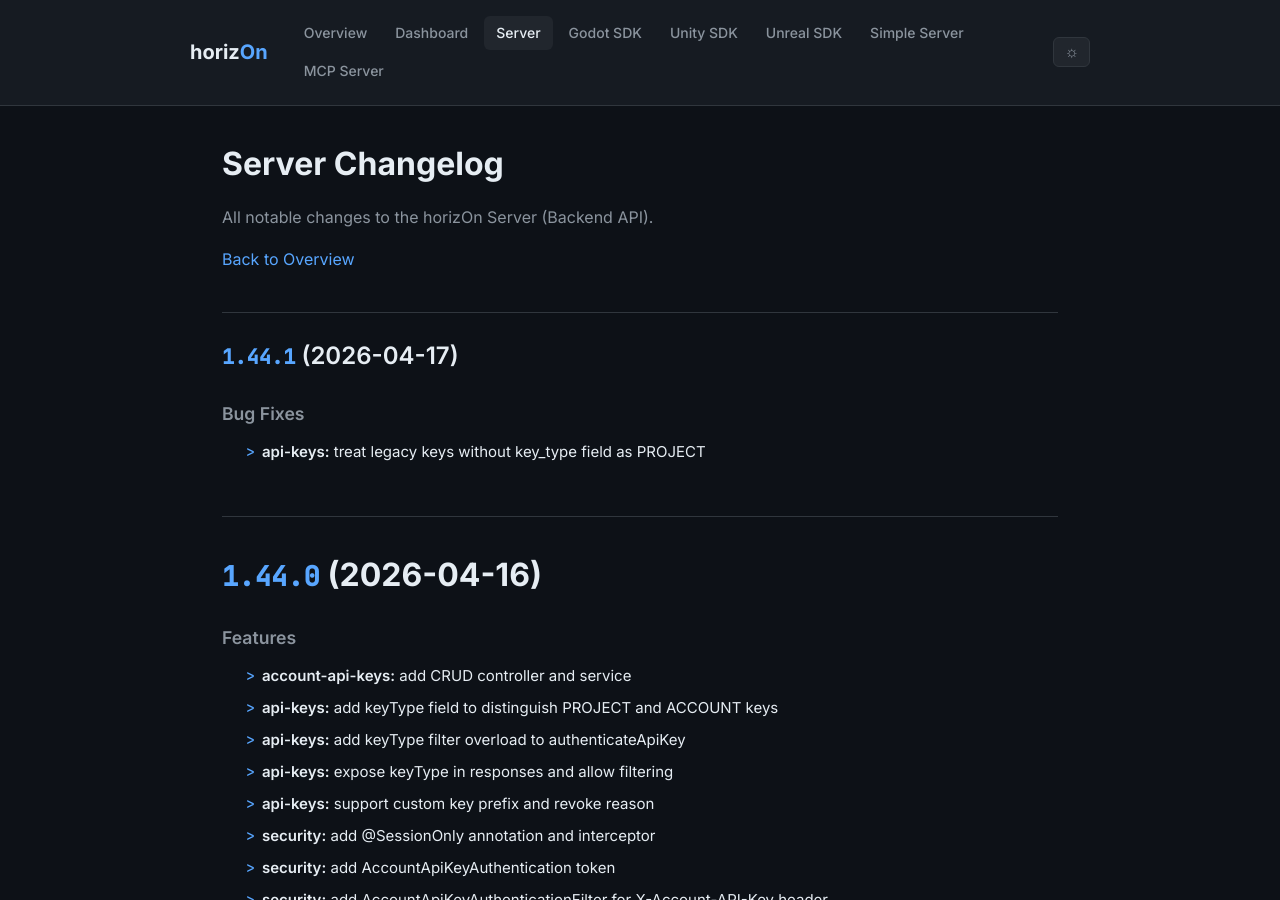
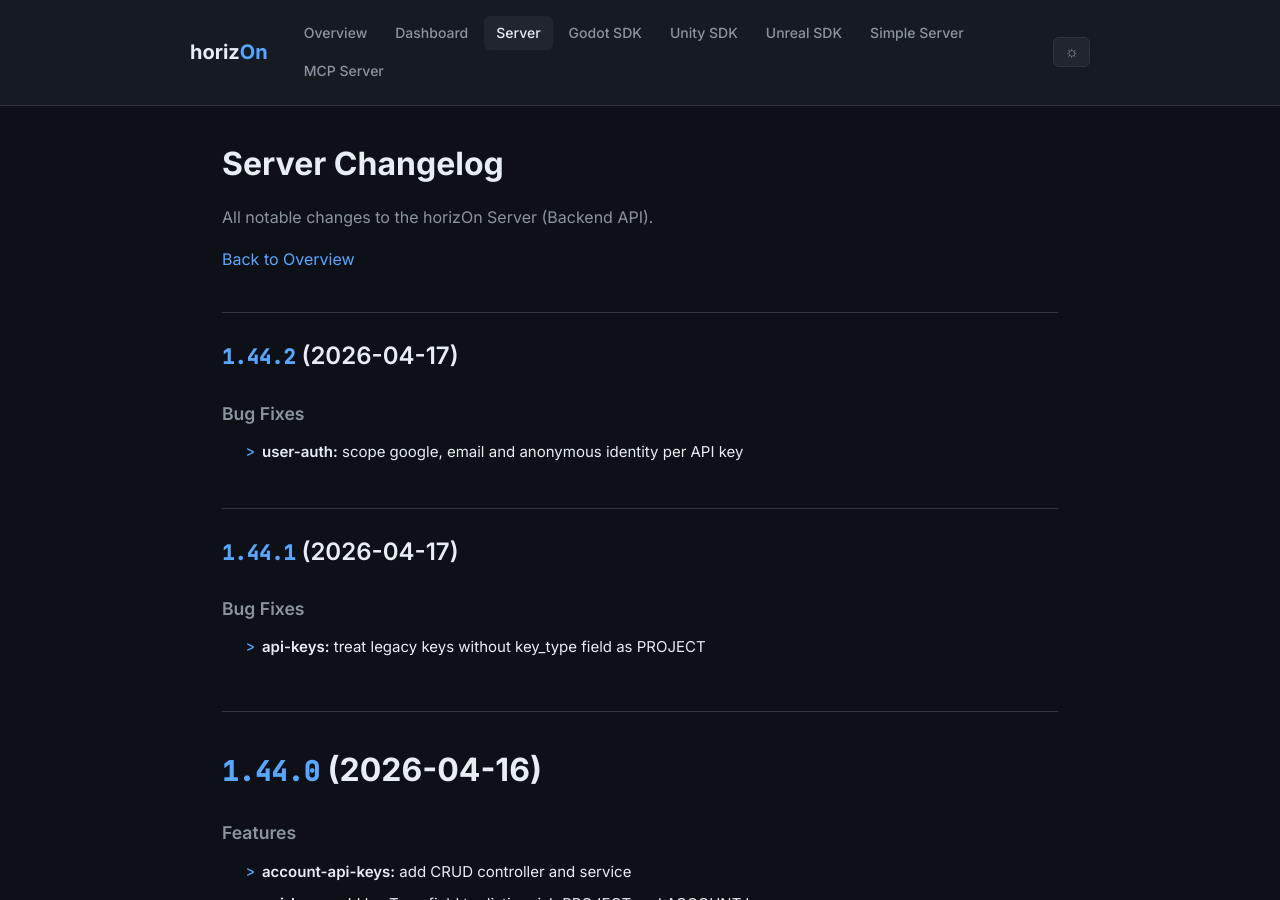
Before and after one commit to ProjectMakersDE/horizOn-Changelog, a Jekyll site: the page built from server-changelog.md, in a window 1280 px wide and 900 px high. Built offline with Jekyll 4.4.1, drawn with Linux system fonts in a browser that asks for light colours.

Commit message:
chore: sync changelogs [skip ci]

```diff
--- a/server-changelog.md
+++ b/server-changelog.md
@@ -8,6 +8,13 @@ title: Server Changelog
 All notable changes to the horizOn Server (Backend API).
 
 [Back to Overview](.)
+
+## [1.44.2](https://github.com/ProjectMakersDE/horizOn-Server/compare/v1.44.1...v1.44.2) (2026-04-17)
+
+
+### Bug Fixes
+
+* **user-auth:** scope google, email and anonymous identity per API key ([fadf9f1](https://github.com/ProjectMakersDE/horizOn-Server/commit/fadf9f144490ef267ddd462df17a1a42d88f165b))
 
 ## [1.44.1](https://github.com/ProjectMakersDE/horizOn-Server/compare/v1.44.0...v1.44.1) (2026-04-17)
 
```
Also changed, not shown: index.md (+1 -1 lines).
